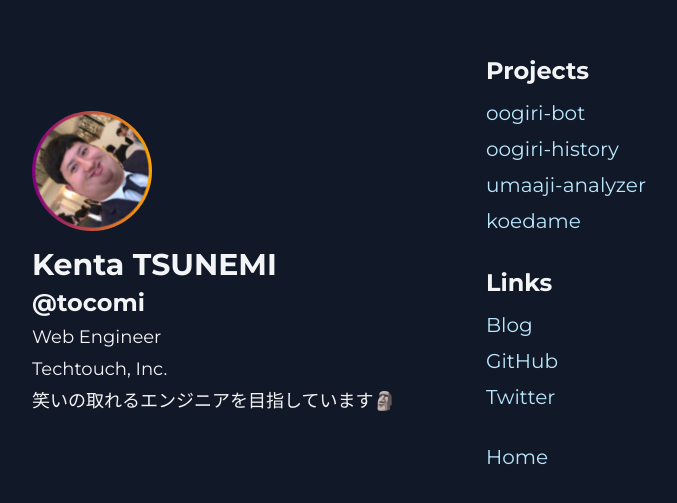
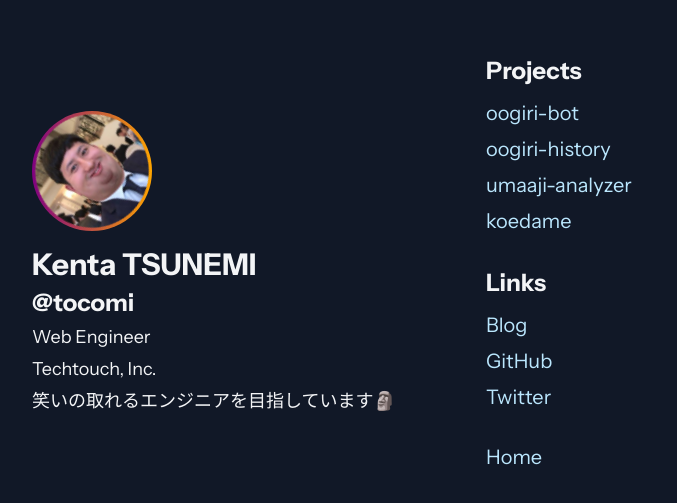
Before and after one commit to tocomi/i-am-tocomi, a Next.js app: page / in a window 1280 px wide. Shown: the part 137-640 px from the top of the page, without its empty margins (322-999 px from the left). Built offline with nearby package versions, Linux system fonts and the light colour scheme.

Commit message:
feat: change font

```diff
--- a/src/app/layout.tsx
+++ b/src/app/layout.tsx
@@ -1,9 +1,9 @@
 import { CustomLink } from '@/components'
 import type { Metadata } from 'next'
-import { Montserrat } from 'next/font/google'
+import { Instrument_Sans } from 'next/font/google'
 import './globals.css'
 
-const inter = Montserrat({
+const font = Instrument_Sans({
   subsets: ['latin'],
 })
 
@@ -19,7 +19,7 @@
 }) {
   return (
     <html lang="ja">
-      <body className={inter.className}>
+      <body className={font.className}>
         <div className="flex items-center justify-center sm:h-screen">
           <main className="flex max-w-[800px] flex-col justify-between gap-12 p-8 sm:flex-row sm:gap-8">
             <div className="flex max-w-[480px] items-center justify-center md:w-[480px]">
```
